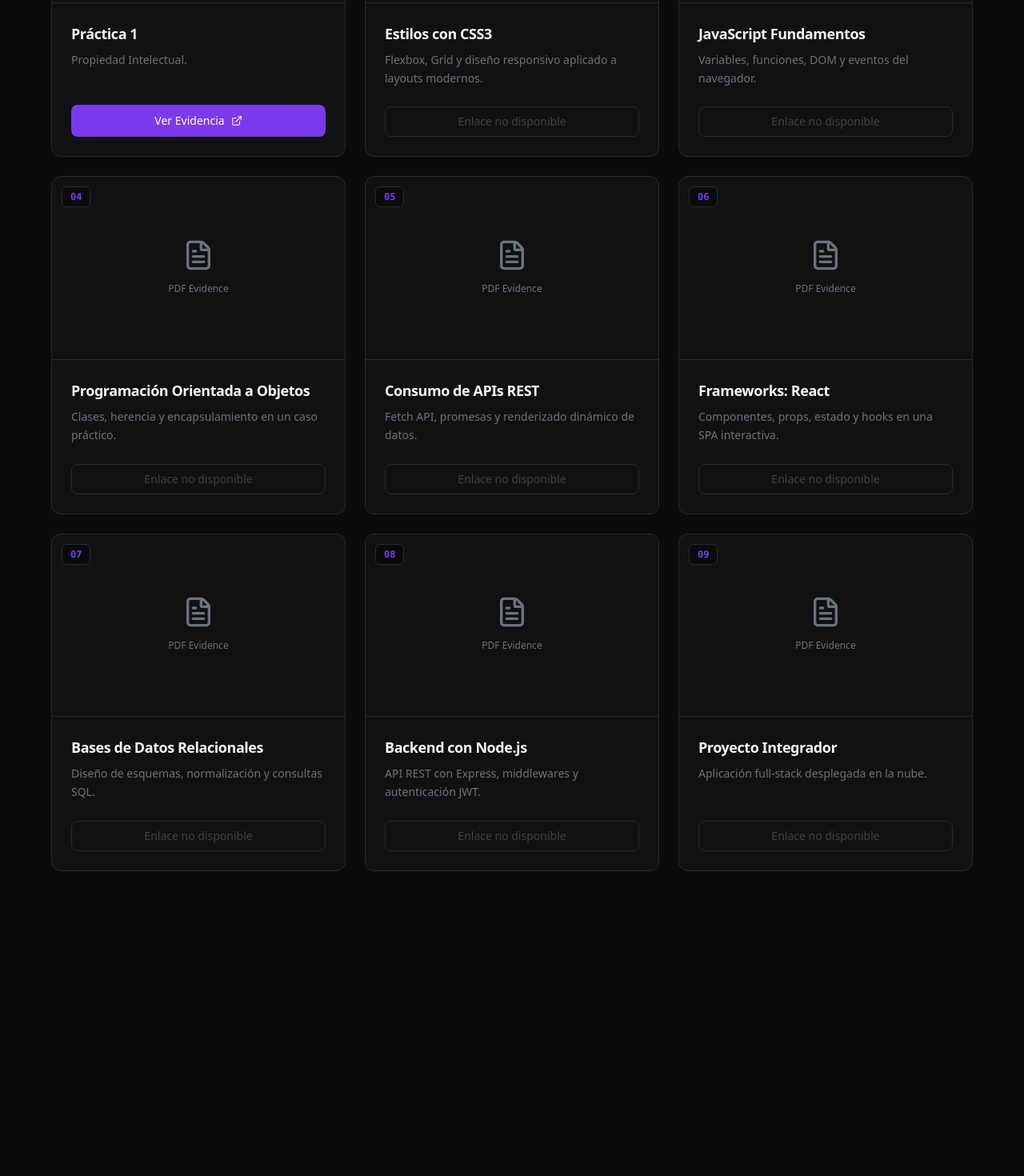
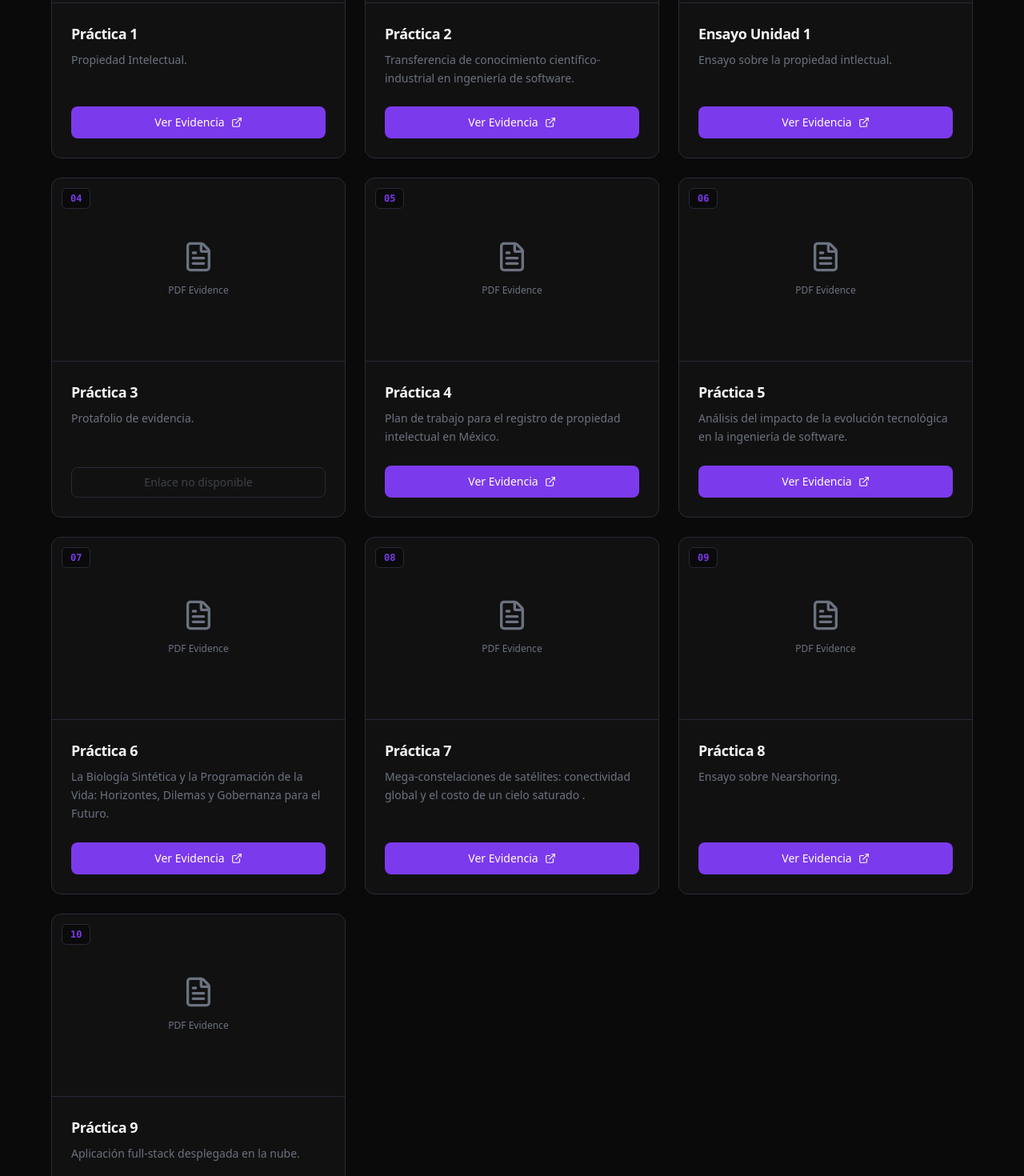
Before and after one commit to Ordun0/Portfolio, a React (Vite) app: page / in a window 1280 px wide. Shown: the part 1330-2800 px from the top of the page at 80% size. Before the commit the page ends 2515 px from the top, so only its background shows below. Built offline with nearby package versions, Linux system fonts and the light colour scheme.

Commit message:
Update practices.ts

```diff
--- a/src/data/practices.ts
+++ b/src/data/practices.ts
@@ -7,12 +7,13 @@ export interface Practice {
 
 export const practices: Practice[] = [
   { number: 1, title: "Práctica 1", description: "Propiedad Intelectual.", pdf: "../../public/Practica1.pdf" },
-  { number: 2, title: "Estilos con CSS3", description: "Flexbox, Grid y diseño responsivo aplicado a layouts modernos." },
-  { number: 3, title: "JavaScript Fundamentos", description: "Variables, funciones, DOM y eventos del navegador." },
-  { number: 4, title: "Programación Orientada a Objetos", description: "Clases, herencia y encapsulamiento en un caso práctico." },
-  { number: 5, title: "Consumo de APIs REST", description: "Fetch API, promesas y renderizado dinámico de datos." },
-  { number: 6, title: "Frameworks: React", description: "Componentes, props, estado y hooks en una SPA interactiva." },
-  { number: 7, title: "Bases de Datos Relacionales", description: "Diseño de esquemas, normalización y consultas SQL." },
-  { number: 8, title: "Backend con Node.js", description: "API REST con Express, middlewares y autenticación JWT." },
-  { number: 9, title: "Proyecto Integrador", description: "Aplicación full-stack desplegada en la nube." },
+  { number: 2, title: "Práctica 2", description: "Transferencia de conocimiento científico-industrial en ingeniería de software.", pdf: "../../public/Practica2.pdf" },
+  { number: 3, title: "Ensayo Unidad 1", description: "Ensayo sobre la propiedad intlectual.", pdf: "../../public/Ensayo1.pdf" },
+  { number: 4, title: "Práctica 3", description: "Protafolio de evidencia." },
+  { number: 5, title: "Práctica 4", description: "Plan de trabajo para el registro de propiedad intelectual en México.", pdf: "../../public/Practica4.pdf" },
+  { number: 6, title: "Práctica 5", description: "Análisis del impacto de la evolución tecnológica en la ingeniería de software.", pdf: "../../public/Practica5.pdf" },
+  { number: 7, title: "Práctica 6", description: "La Biología Sintética y la Programación de la Vida: Horizontes, Dilemas y Gobernanza para el Futuro.", pdf: "../../public/Practica6.pdf" },
+  { number: 8, title: "Práctica 7", description: "Mega-constelaciones de satélites: conectividad global y el costo de un cielo saturado .", pdf: "../../public/Practica7.pdf" },
+  { number: 9, title: "Práctica 8", description: "Ensayo sobre Nearshoring.", pdf: "../../public/Practica8.pdf" },
+  { number: 10, title: "Práctica 9", description: "Aplicación full-stack desplegada en la nube." },
 ];
```
